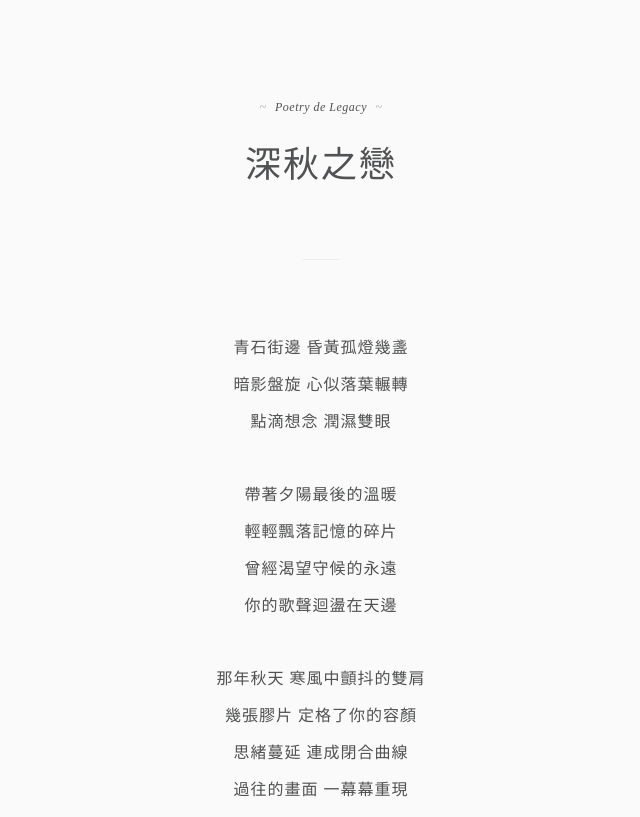
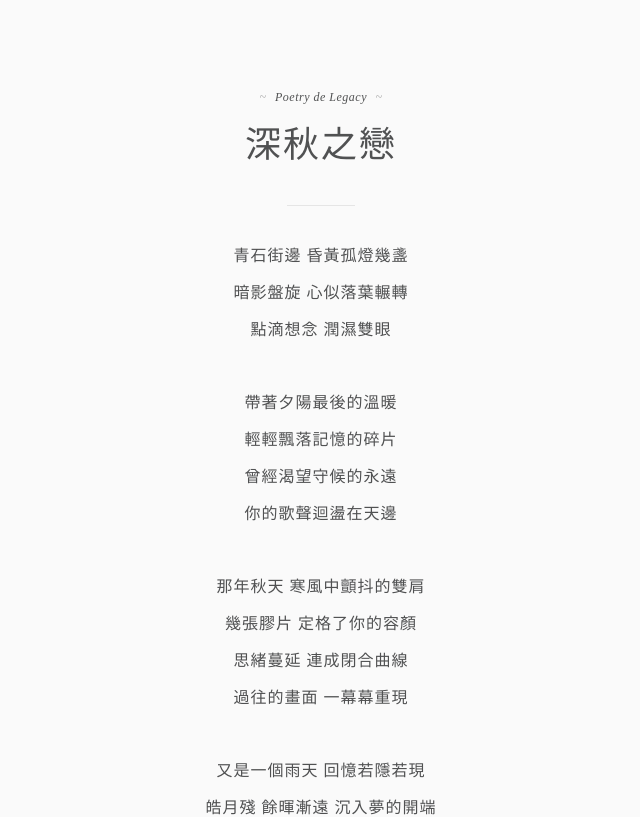
Before and after one commit to JoyNeop/poetry-de-legacy, a plain HTML site: page entry/a021.html in a window 1280 px wide. Shown: the top 817 px of the page, without its empty margins (319-959 px from the left). Drawn offline with Linux system fonts and the light colour scheme.

Commit message:
Minor adjust of sizings

```diff
--- a/css/main.css
+++ b/css/main.css
@@ -32,7 +32,7 @@ a:hover {
 
 header#header.cont {
     text-align: center;
-    padding: 100px 0 70px;
+    padding: 90px 0 2px;
 }
 
 header h1 {
@@ -40,7 +40,7 @@ header h1 {
     font-style: italic;
     font-weight: 200;
     letter-spacing: 0.5px;
-    padding: 0 0 20px;
+    padding: 0 0 10px;
     margin: 0;
 }
 
@@ -54,13 +54,19 @@ header h2 {
     font-size: 36px;
     font-weight: 300;
     letter-spacing: 2px;
-    margin: 0;
+    height: 50px;
+    padding: 0;
+    margin: 0 0 10px;
 }
 
 article.cont {
     text-align: center;
     letter-spacing: 1px;
     line-height: 2.3em;
+}
+
+[data-page-type="entry"] article.cont {
+    padding-top: 30px;
 }
 
 h2, article {
@@ -84,8 +90,14 @@ ul, li {
     list-style: none;
 }
 
+ul {
+    padding: 50px 0 0;
+}
+
 li {
+    height: 46px;
     padding: 5px 0;
+    margin: 0 0 20px;
 }
 
 li a {
--- a/entry/a021.html
+++ b/entry/a021.html
@@ -1,5 +1,5 @@
 <!DOCTYPE html>
-<html lang='en'>
+<html lang='en' data-page-type="entry">
     <head>
         <meta charset='utf-8'>
         <meta http-equiv='X-UA-Compatible' content='IE=edge'>
@@ -14,7 +14,7 @@
             <header id="header" class="cont">
                 <h1><a href="../">Poetry de Legacy</a></h1>
                 <h2>深秋之戀</h2>
-                <div style="background: #EEE; width: 36px; height: 1px; margin: 72px auto 0;"><div>
+                <div style="background: #E5E5E5; width: 68px; height: 1px; margin: 40px auto 0;"><div>
             </header>
             <article id="cont" class="cont">
                 <div>
```
Also changed, not shown: db/template.html (+2 -2 lines), entry/a012.html (+2 -2 lines), entry/a01d.html (+2 -2 lines), index.html (+1 -1 lines), index.template.html (+1 -1 lines).
